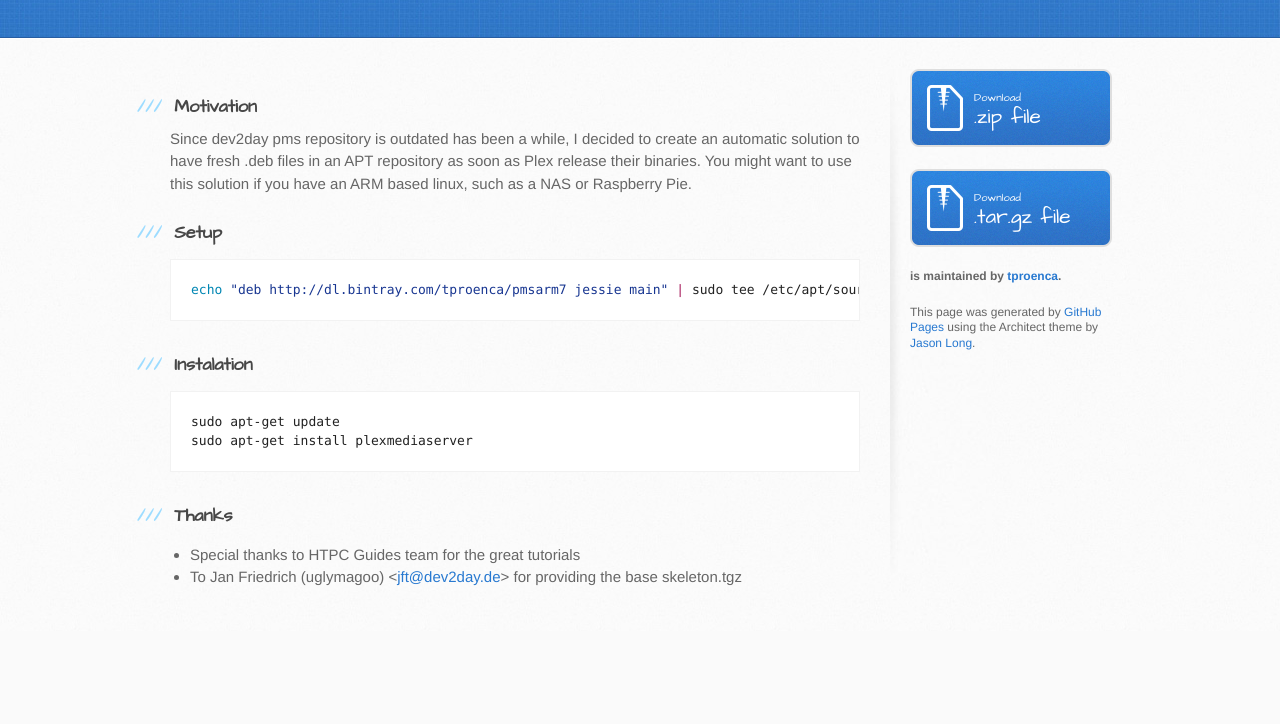
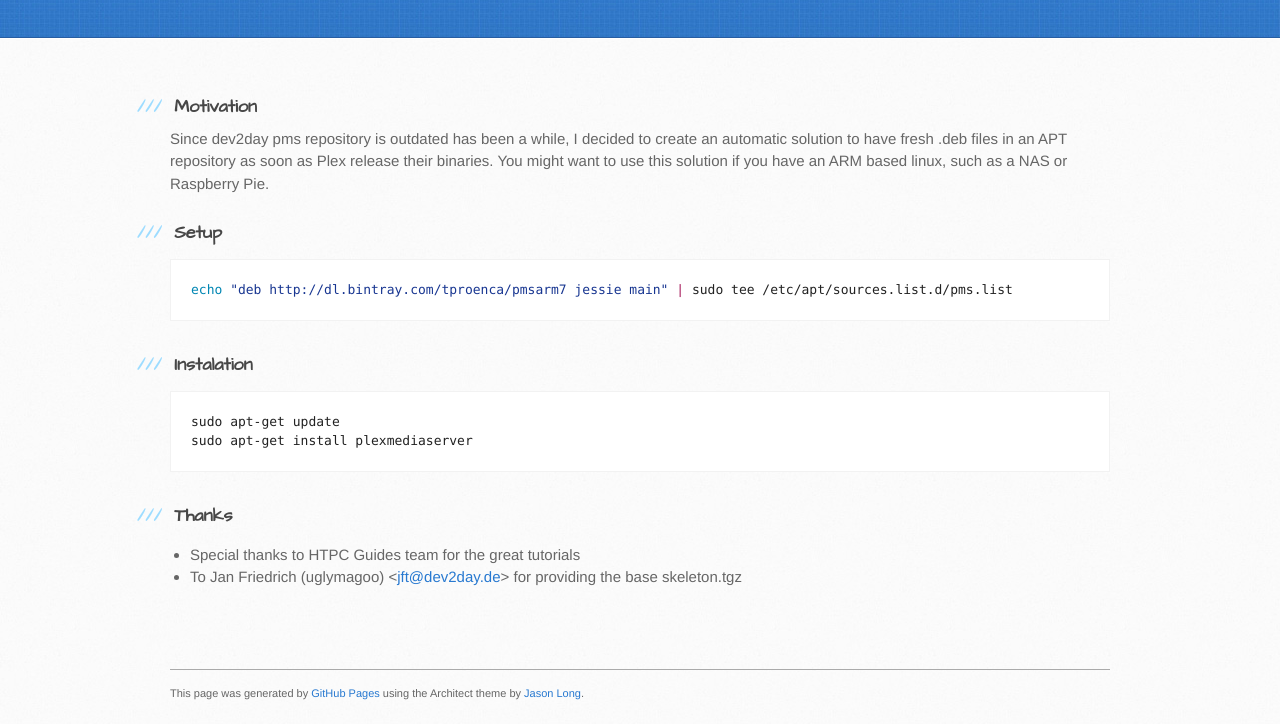
Before and after one commit to tproenca/pmsarm7, a plain HTML site: page index.html in a window 1280 px wide. Shown: the part 197-921 px from the top of the page. Before the commit the page ends 828 px from the top, so only its background shows below. Drawn offline with Linux system fonts and the light colour scheme.

Commit message:
Updated the project page

```diff
--- a/index.html
+++ b/index.html
@@ -51,9 +51,14 @@
 <li>Special thanks to HTPC Guides team for the great tutorials</li>
 <li>To Jan Friedrich (uglymagoo) &lt;<a href="mailto:jft@dev2day.de">jft@dev2day.de</a>&gt; for providing the base skeleton.tgz</li>
 </ul>
+
+<div class="footer">
+This page was generated by <a href="https://pages.github.com">GitHub Pages</a> using the Architect theme by <a href="https://twitter.com/jasonlong">Jason Long</a>.
+</div>
+
         </section>
 
-        <aside id="sidebar">
+        <!--aside id="sidebar">
           <a href="https://github.com/tproenca/pmsarm7/zipball/master" class="button">
             <small>Download</small>
             .zip file
@@ -66,8 +71,8 @@
           <p class="repo-owner"><a href="https://github.com/tproenca/pmsarm7"></a> is maintained by <a href="https://github.com/tproenca">tproenca</a>.</p>
 
           <p>This page was generated by <a href="https://pages.github.com">GitHub Pages</a> using the Architect theme by <a href="https://twitter.com/jasonlong">Jason Long</a>.</p>
-        </aside>
-      </div>
+        </aside-->
+    </div>
     </div>
 
 
--- a/stylesheets/stylesheet.css
+++ b/stylesheets/stylesheet.css
@@ -490,7 +490,7 @@
 
 #main-content {
   float: left;
-  width: 690px;
+  /*width: 690px;*/
 }
 
 #main-content img {
@@ -878,3 +878,10 @@
 
 /* Mobile Portrait Size to Mobile Landscape Size (devices and browsers) */
 @media only screen and (max-width: 479px) { }
+
+.footer {
+  border-top: 1px solid #AAA;
+  padding-top: 15px;
+  margin-top: 80px;
+  font-size: 11px;
+}
```
